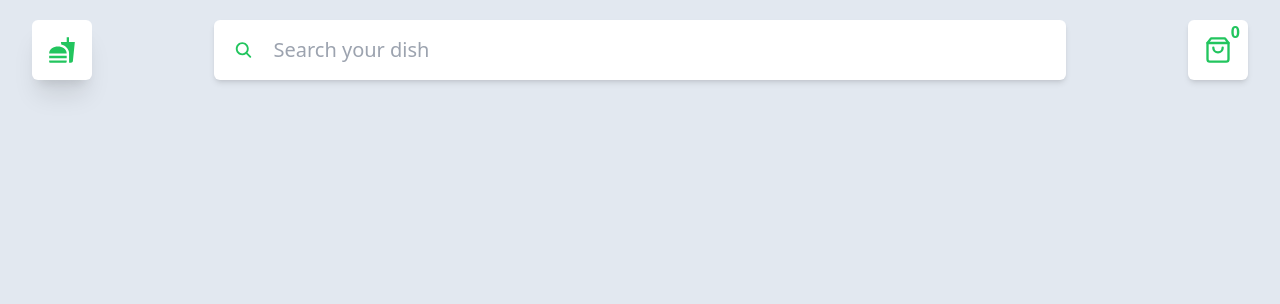
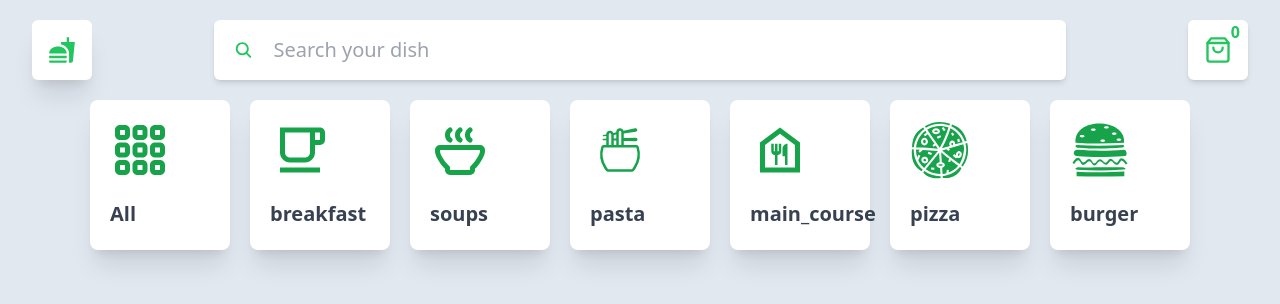
Before and after one commit to M-Jawad338211/food-delivery-webApp, a React (Create React App) app: page / in a window 1280 px wide. Shown: the top 304 px of the page. Built offline with nearby package versions, Linux system fonts and the light colour scheme.

Commit message:
working on food cards

```diff
--- /dev/null
+++ b/src/Category.jsx
@@ -0,0 +1,48 @@
+import React from "react";
+import { MdOutlineFreeBreakfast } from "react-icons/md";
+import { TiThSmallOutline } from "react-icons/ti";
+import { TbSoup } from "react-icons/tb";
+import { CiBowlNoodles } from "react-icons/ci";
+import { MdOutlineFoodBank } from "react-icons/md";
+import { GiFullPizza } from "react-icons/gi";
+import { GiHamburger } from "react-icons/gi";
+ const Categories=[
+    {
+        id:1,
+        name:'All',
+        icon:<TiThSmallOutline className="w-[60px] h-[60px] text-green-600" />
+    },
+    {
+        id:2,
+        name:'breakfast',
+        icon:<MdOutlineFreeBreakfast className="w-[60px] h-[60px] text-green-600" />
+    },
+    {
+        id:3,
+        name:'soups',
+        icon:<TbSoup className="w-[60px] h-[60px] text-green-600"/>
+    },
+    {
+        id:4,
+        name:'pasta',
+        icon:<CiBowlNoodles className="w-[60px] h-[60px] text-green-600"/>
+    },
+    {
+        id:5,
+        name:'main_course',
+        icon:<MdOutlineFoodBank className="w-[60px] h-[60px] text-green-600"/>
+    },
+    {
+        id:6,
+        name:'pizza',
+        icon:<GiFullPizza className="w-[60px] h-[60px] text-green-600"/>
+    },
+    {
+        id:7,
+        name:'burger',
+        icon:<GiHamburger className="w-[60px] h-[60px] text-green-600"/>
+    },
+
+]
+
+export default Categories;
--- a/src/pages/Home.jsx
+++ b/src/pages/Home.jsx
@@ -1,10 +1,24 @@
 import React from "react";
 import Nav from "../components/Nav";
+import Categories from "../Category";
 
 function Home() {
     return (
         <div className="bg-slate-200 min-h-screen">
            <Nav />
+           <div className="flex flex-wrap justify-center items-center
+           gap-5 w-[100%]">
+           {Categories.map((item) => {
+            return (
+                <div key={item.id} className="w-[140px] h-[150px] bg-white
+                flex flex-col items-start gap-5 p-5 justify-start
+                text-xl font-semibold text-gray-700 rounded-lg shadow-xl">
+                {item.icon}
+                {item.name}
+                </div>
+            );
+            })}
+           </div>
         </div>
     )
 }
```
